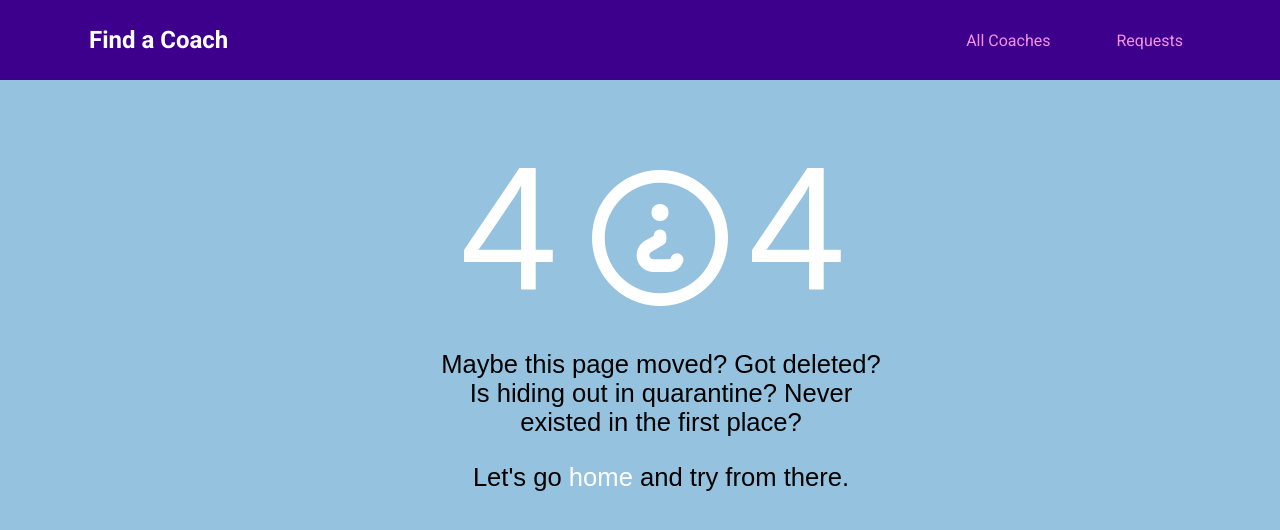
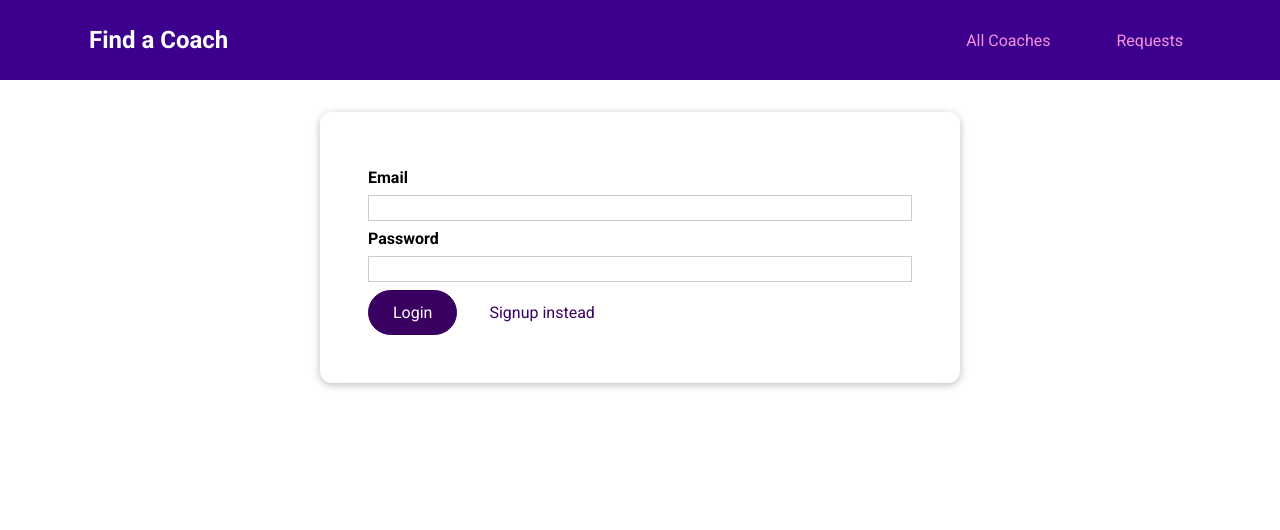
Before and after one commit to AQAMINE/find-a-coach-vuejs-firebase, a Vue app: page /auth in a window 1280 px wide. Shown: the top 530 px of the page. Built offline with nearby package versions, Linux system fonts and the light colour scheme.

Commit message:
Login/Register component (All in one)

```diff
--- a/src/router/routes.js
+++ b/src/router/routes.js
@@ -6,6 +6,7 @@
 import CoachRegistration from '../views/coaches/CoachRegistration.vue'
 import RequestRecived from '../views/requests/RequestsRecived.vue'
 import ContactCoach from '../views/requests/ContactCoach.vue'
+import UserAuth from '../views/auth/UserAuth.vue';
 
 const routes = [{
         path: '/',
@@ -32,6 +33,10 @@
         component: RequestRecived
     },
     {
+        path: '/auth',
+        component: UserAuth
+    },
+    {
         path: '/:notFound(.*)',
         component: NotFund
     }
--- /dev/null
+++ b/src/views/auth/UserAuth.vue
@@ -0,0 +1,100 @@
+<template>
+
+    <base-card>
+        <form @submit.prevent="submitForm">
+            <div class="form-control">
+                <label for="email">Email</label>
+                <input type="email" id="email" v-model.trim="emial">
+            </div>
+            <div class="form-control">
+                <label for="password">Password</label>
+                <input type="password" id="password" v-model.trim="password">
+            </div>
+            <p v-if="!fromIsValid">Please enter a valid email and password must be at least 6 characters long</p>
+            <base-button>{{submitButtonCaption}}</base-button>
+            <base-button @click="switchAuthMode" type="button" mode="flat">{{switchModeButtonCaption}}</base-button>
+        </form>
+    </base-card>
+
+</template>
+
+
+<script>
+export default {
+    data(){
+        return {
+            emial: '',
+            password: '',
+            fromIsValid: true,
+            mode: 'login'
+        }
+    },
+    computed:{
+        submitButtonCaption(){
+            if(this.mode === 'login'){
+                return 'Login'
+            }else{
+                return 'Signup'
+            }
+        },
+        switchModeButtonCaption(){
+            if(this.mode === 'login'){
+                return 'Signup instead'
+            }else{
+                return 'Login instead'
+            }
+        }
+    },
+    methods:{
+        submitForm(){
+            this.fromIsValid = true;
+            if(this.emial === '' || !this.emial.includes('@') || this.password.length < 6){
+                return this.fromIsValid = false;
+            }
+            //form validated send http request to the server now
+
+        },
+        switchAuthMode(){
+            this.mode === 'login' ? this.mode = 'signup' : this.mode = 'login';
+        }
+
+    }
+}
+</script>
+
+<style scoped>
+p{
+    color: red;
+}
+form {
+    margin: 1rem;
+    border-radius: 12px;
+    padding: 1rem;
+}
+
+.form-control {
+    margin: 0.5rem 0;
+}
+
+label {
+    font-weight: bold;
+    margin-bottom: 0.5rem;
+    display: block;
+}
+
+input,
+textarea {
+    display: block;
+    width: 100%;
+    font: inherit;
+    border: 1px solid #ccc;
+    padding: 0.15rem;
+}
+
+input:focus,
+textarea:focus {
+    border-color: #3d008d;
+    background-color: #faf6ff;
+    outline: none;
+}
+</style>
```
